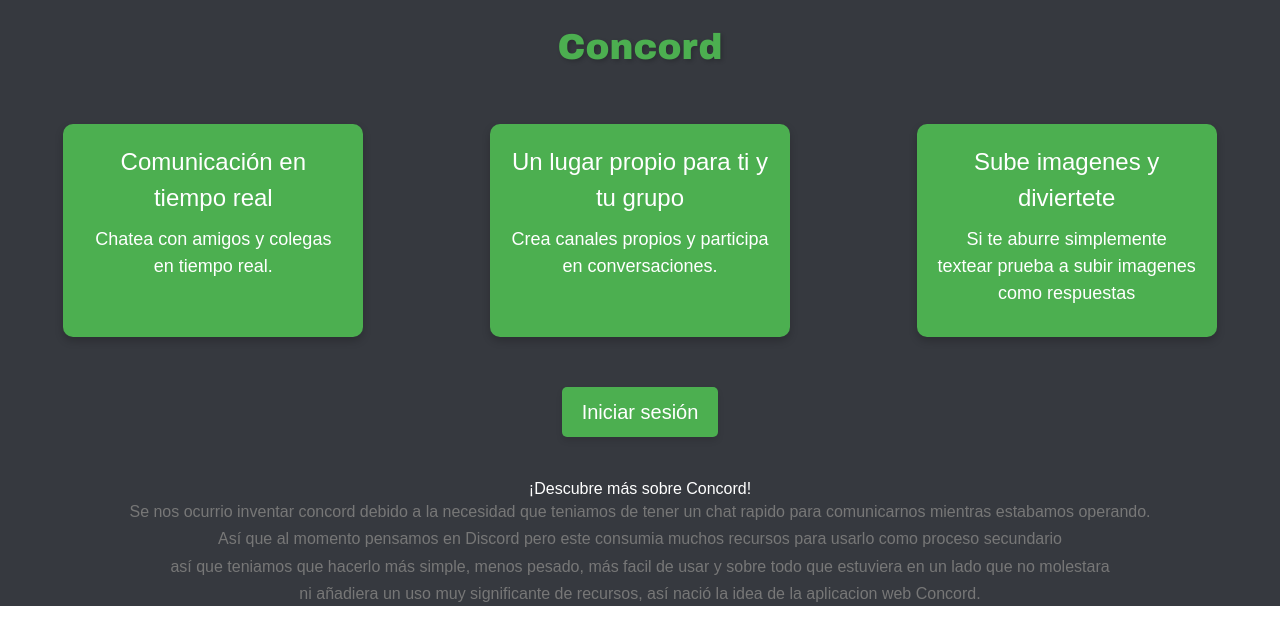
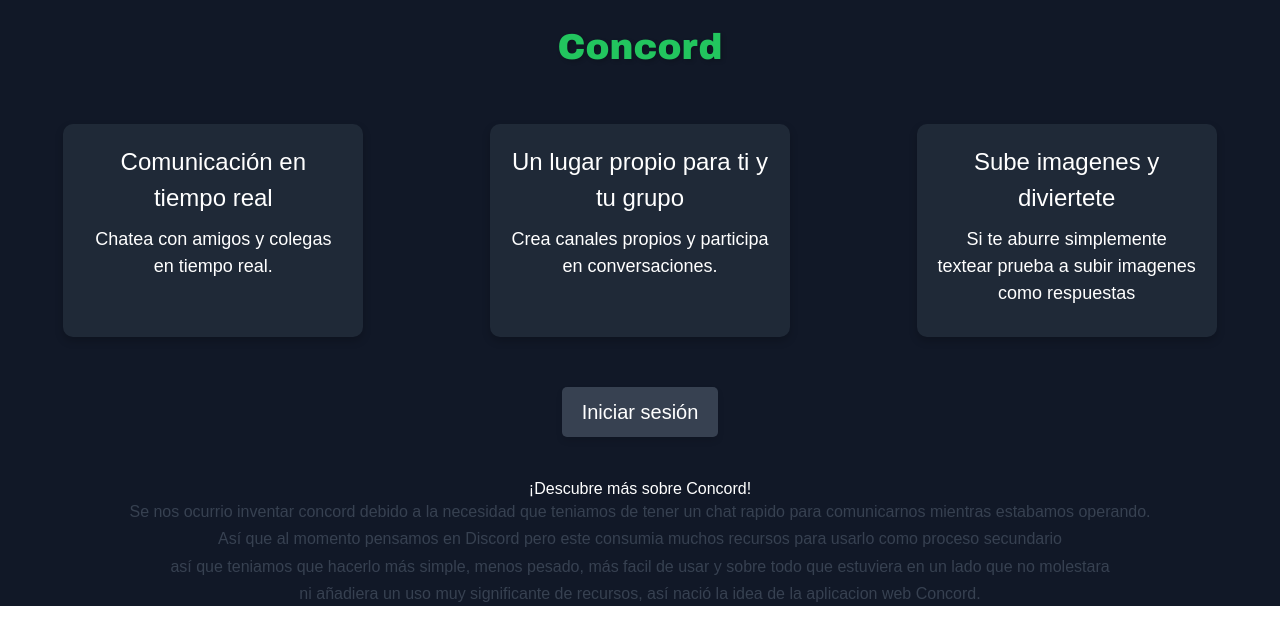
Before and after one commit to liamlucca/concord-react-firebase, a React (Create React App) app: page / in a window 1280 px wide. Shown: the top 644 px of the page. Built offline with nearby package versions, Linux system fonts and the light colour scheme; no server answers.

Commit message:
Pagina de inicio

```diff
--- a/src/components/welcome.css
+++ b/src/components/welcome.css
@@ -2,7 +2,7 @@
     margin: 0;
     padding: 0;
     font-family: Arial, sans-serif;
-    background-color: #36393f;
+    background-color:  rgb(17 24 39);
     color: #fff;
 }
 
@@ -46,7 +46,7 @@
     font-size: 36px;
     text-align: center;
     font-family: "Arial Black", sans-serif;
-    color: #4CAF50;
+    color: rgb(34 197 94);
     margin-top: 20px;
     text-shadow: 2px 2px 4px rgba(0, 0, 0, 0.2);
 }
@@ -63,7 +63,7 @@
     text-align: center;
     max-width: 300px;
     padding: 20px;
-    background-color: #4CAF50;
+    background-color: rgb(31 41 55);
     border-radius: 10px;
     margin: 10px;
     transition: transform 0.3s, opacity 0.3s;
@@ -83,13 +83,13 @@
 
 .additional-content p {
     font-size: 16px;
-    color: #777;
+    color: rgb(55 65 81);
     line-height: 1.4;
     margin-bottom: 5px;
 }
 
 .login-button {
-    background-color: #4CAF50;
+    background-color: rgb(55 65 81);
     color: #fff;
     padding: 10px 20px;
     border: none;
@@ -102,7 +102,7 @@
 }
 
 .login-button:hover {
-    background-color: #45A049;
+    background-color:  rgb(34 177 94);
     transform: scale(1.1);
     opacity: 0.7;
     box-shadow: 0 6px 8px rgba(0, 0, 0, 0.2);
```
